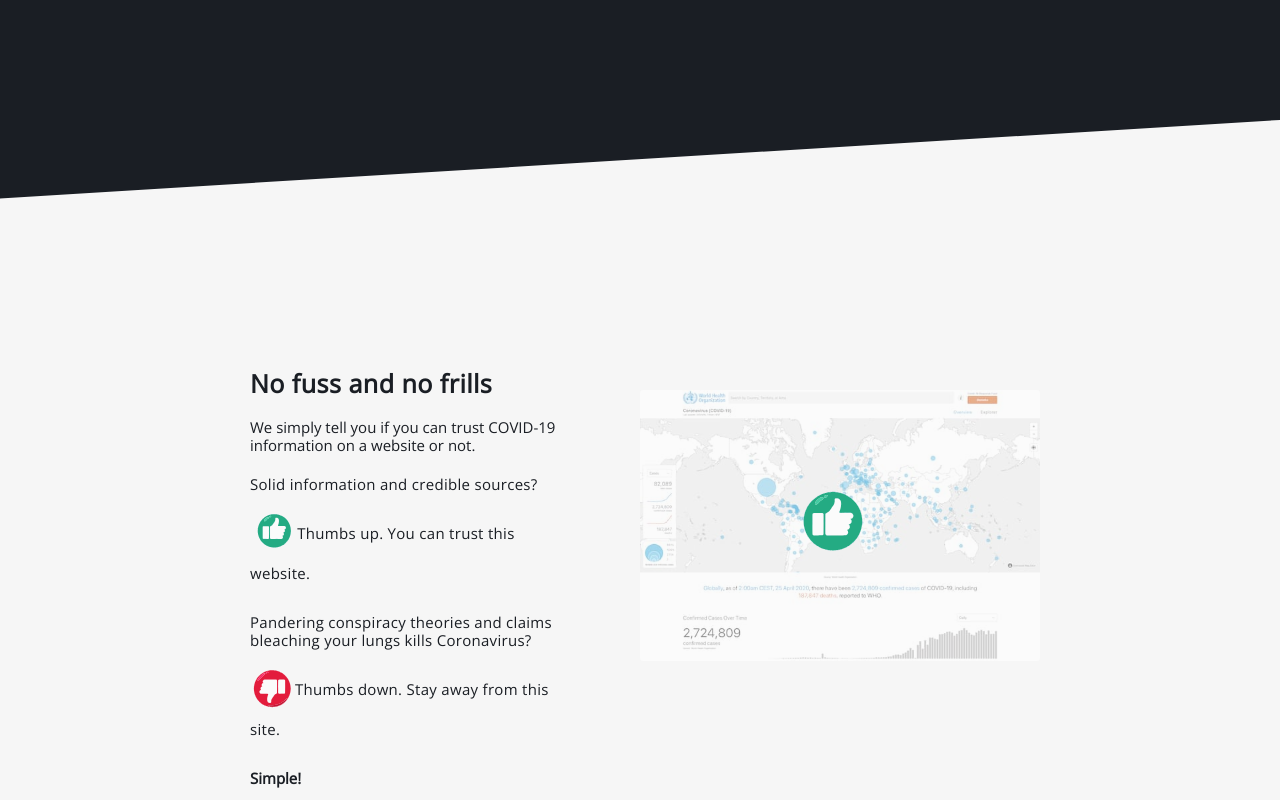
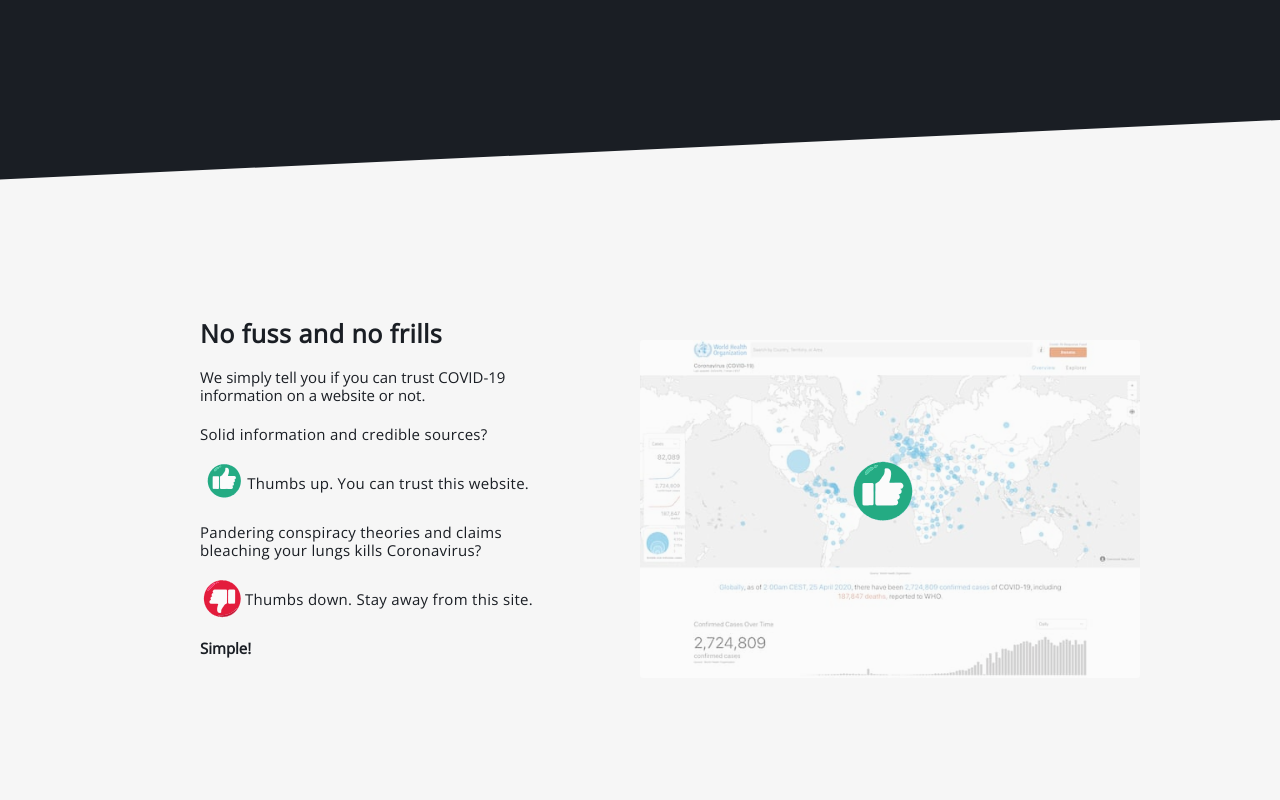
Before and after one commit to edieblu/concrete-wow, a React (Create React App) app: page / in a window 1280 px wide. Shown: the part 500-1300 px from the top of the page. Built offline with nearby package versions, Linux system fonts and the light colour scheme.

Commit message:
update padding of second section

```diff
--- a/src/App.css
+++ b/src/App.css
@@ -301,6 +301,12 @@ a:active {
   h3 {
     font-size: 1.7rem;
   }
+  .more-info {
+    padding: 15rem;
+  }
+  p {
+    font-size: 2rem;
+  }
   .more-info p {
     font-size: 1.5rem;
   }
@@ -329,8 +335,8 @@ a:active {
     display: grid;
     grid-template-columns: repeat(10, 1fr);
     grid-template-rows: repeat(8, 2rem);
-    padding: 25rem;
-    height: 60vh;
+    padding: 15rem;
+    height: 43vh;
   }
 
   .more-info i {
@@ -363,7 +369,7 @@ a:active {
     height: 7rem;
     z-index: 2;
     top: 10rem;
-    left: 15rem;
+    left: 16rem;
   }
   .icon {
     height: 4rem;
@@ -378,4 +384,14 @@ a:active {
   .span-container {
     line-height: 4rem;
   }
+  .more-info {
+    padding: 20rem;
+  }
+  .screenshot {
+    width: 50rem;
+  }
+  #over_image {
+    top: 12rem;
+    left: 20rem;
+  }
 }
```
